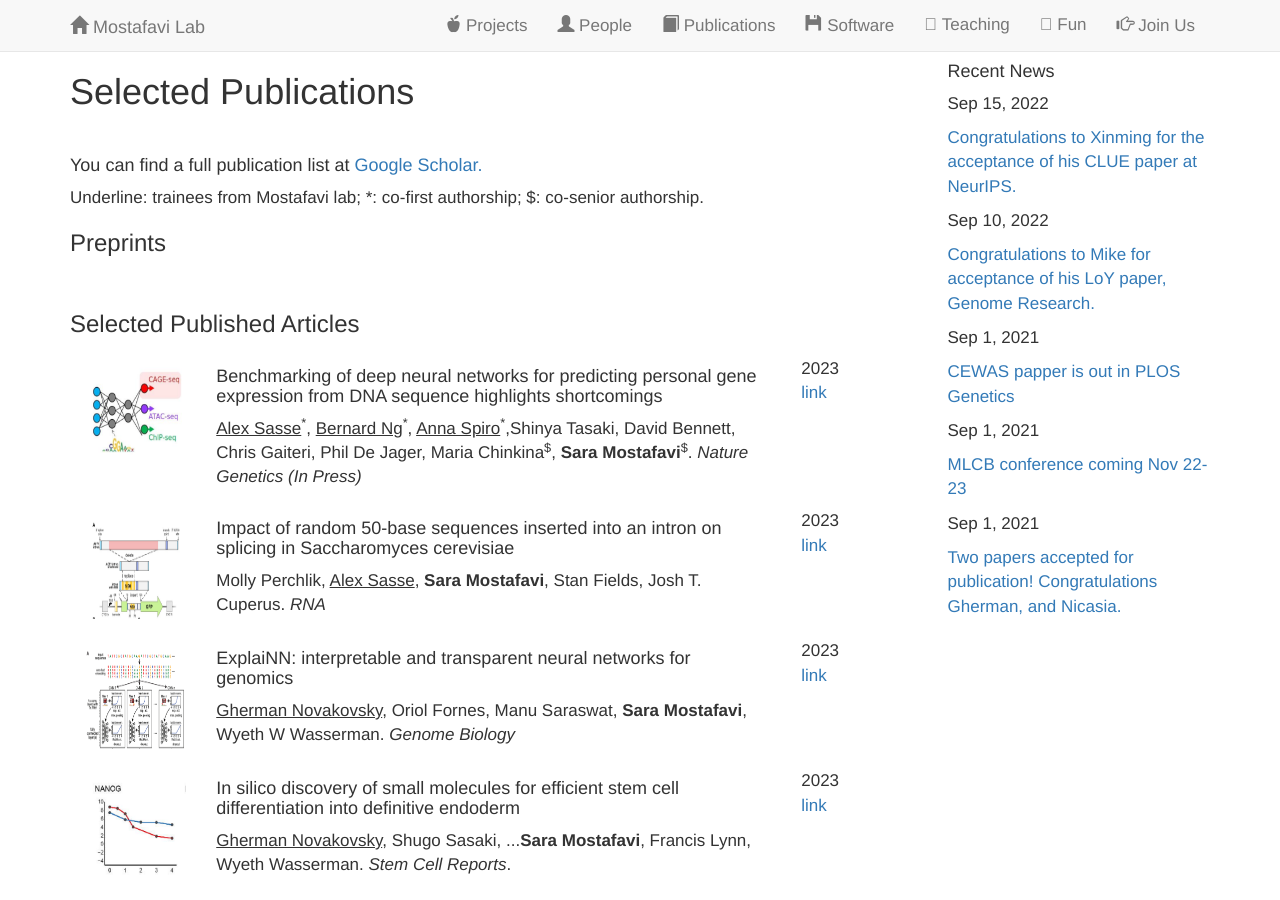
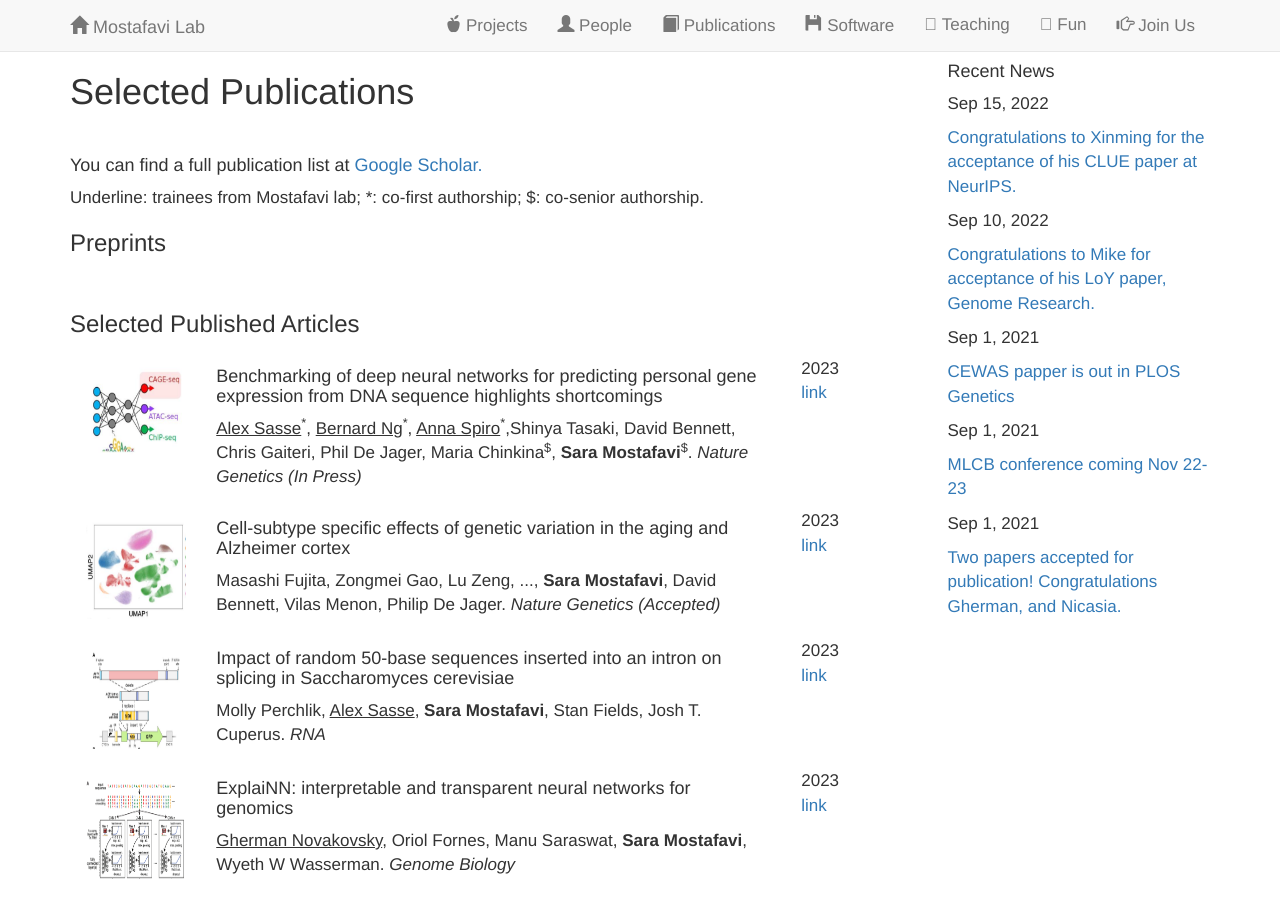
Before and after one commit to saramostafavi/saramostafavi.github.io, a Jekyll site: the page built from publications.html, in a window 1280 px wide and 900 px high. Built offline with Jekyll 4.4.1, drawn with Linux system fonts in a browser that asks for light colours; nearby versions of some CDN libraries; a style sheet for code colours, icons or effects is not loaded.

Commit message:
Update publications.yml

```diff
--- a/_data/publications.yml
+++ b/_data/publications.yml
@@ -8,6 +8,16 @@
   repo:
     name: link
     url: https://www.biorxiv.org/content/10.1101/2023.03.16.532969v3
+
+- title: >
+    Cell-subtype specific effects of genetic variation in the aging and Alzheimer cortex
+  author: >
+     Masashi Fujita, Zongmei Gao, Lu Zeng, ..., <b> Sara Mostafavi</b>, David Bennett, Vilas Menon, Philip De Jager.<I> Nature Genetics (Accepted)</I>
+  image: ../images/scROSMAP.png
+  year: 2023
+  repo:
+    name: link
+    url: https://www.biorxiv.org/content/10.1101/2022.11.07.515446v1.full.pdf
 
 - title: >
     Impact of random 50-base sequences inserted into an intron on splicing in Saccharomyces cerevisiae
```
